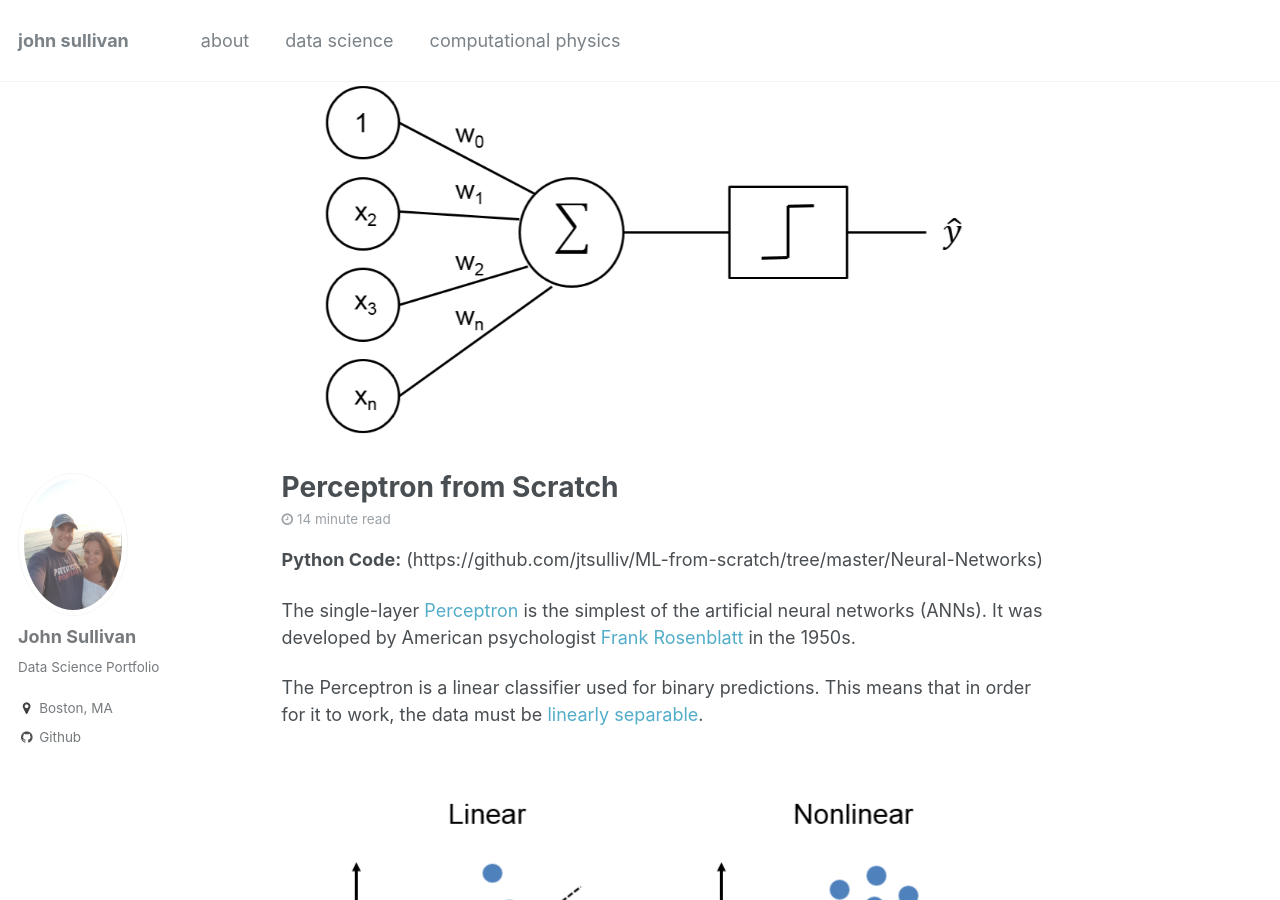
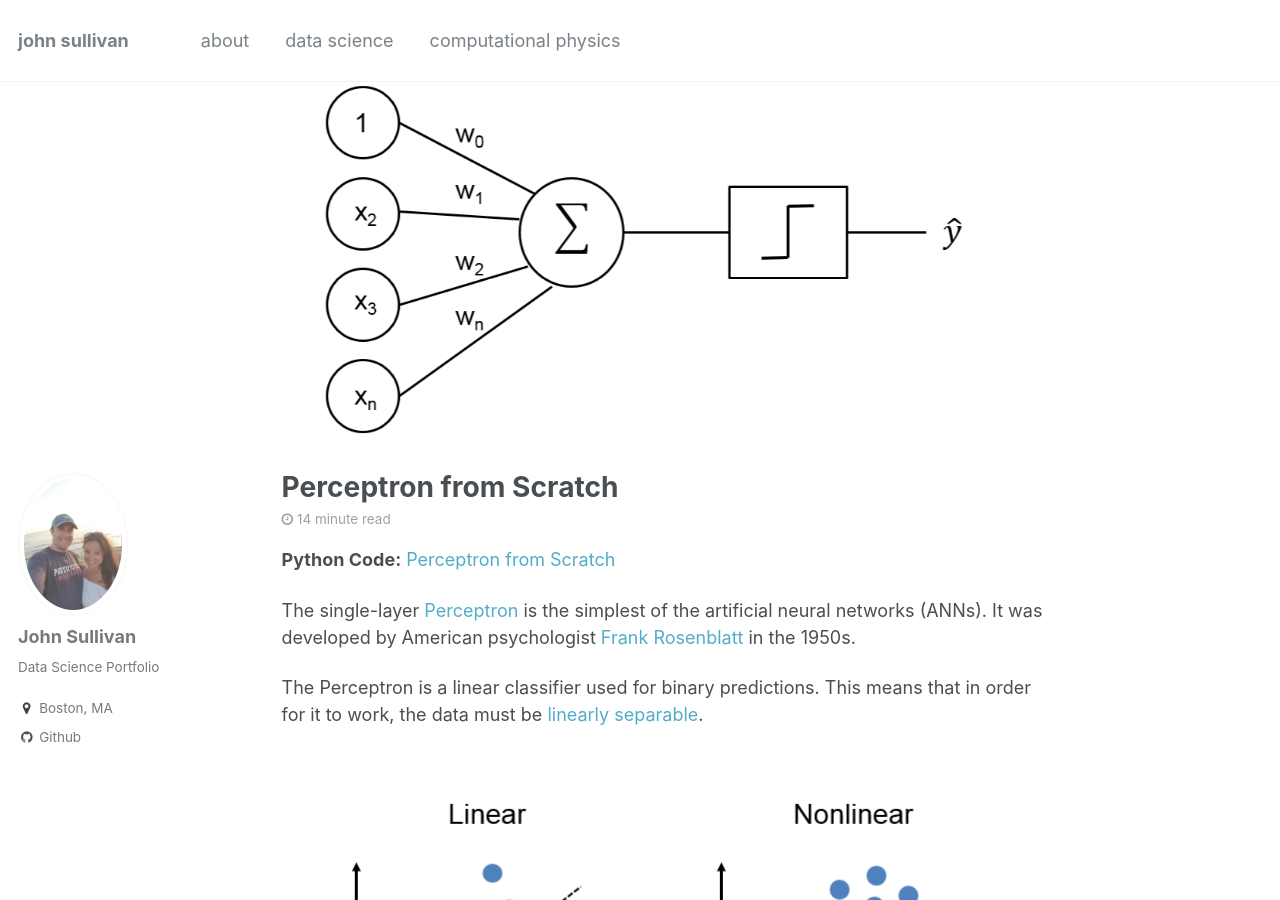
Before and after one commit to jtsulliv/jtsulliv.github.io, a Jekyll site: the page built from _posts/2017-08-16-perceptron.md, in a window 1280 px wide and 900 px high. Built offline with Jekyll 4.4.1, drawn with Linux system fonts in a browser that asks for light colours; formulas are drawn with MathJax 3.

Commit message:
Update 2017-08-16-perceptron.md

```diff
--- a/_posts/2017-08-16-perceptron.md
+++ b/_posts/2017-08-16-perceptron.md
@@ -9,7 +9,7 @@ header:
 
 excerpt: "Neural Networks, Stochastic Gradient Descent"
 ---
-**Python Code:** (https://github.com/jtsulliv/ML-from-scratch/tree/master/Neural-Networks)
+**Python Code:** [Perceptron from Scratch](https://github.com/jtsulliv/ML-from-scratch/tree/master/Neural-Networks)
 
 The single-layer [Perceptron](https://en.wikipedia.org/wiki/Perceptron) is the simplest of the artificial neural networks (ANNs).  It was developed by American psychologist [Frank Rosenblatt](https://en.wikipedia.org/wiki/Frank_Rosenblatt) in the 1950s.
 
```
